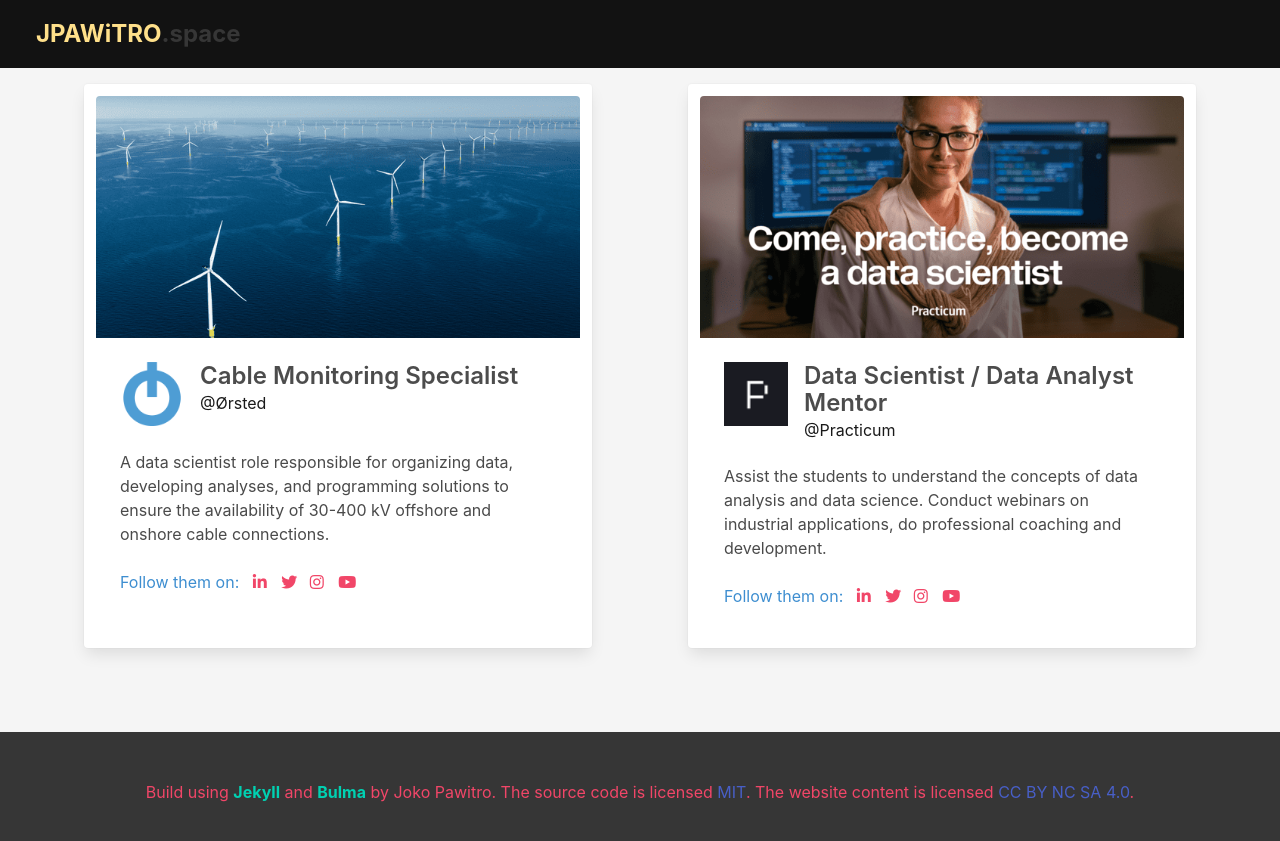
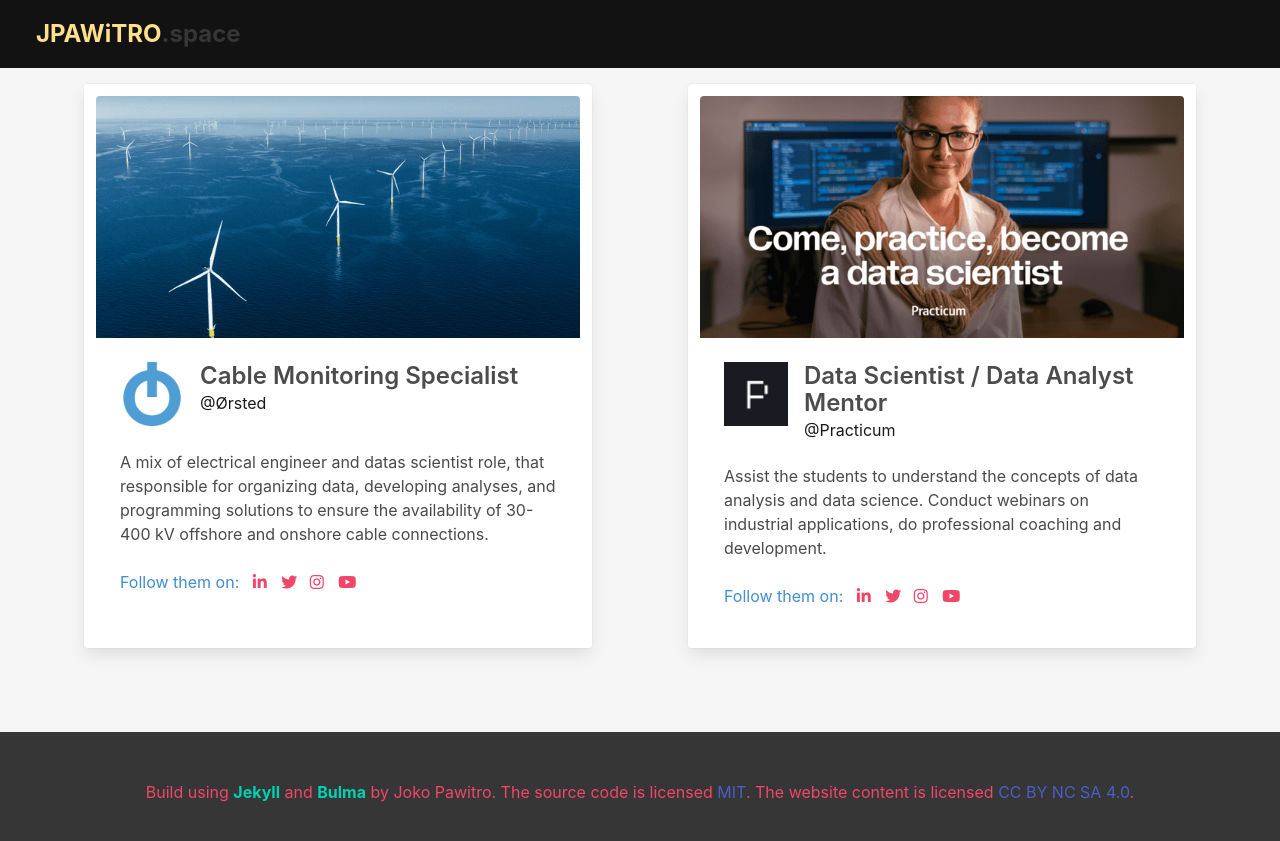
Before and after one commit to jpawitro/jpawitro.github.io, a Jekyll site: the page built from index.markdown, in a window 1280 px wide and 900 px high, scrolled down 1180 px. Shown: the top 841 px of the window. Built offline with Jekyll 4.4.1, drawn with Linux system fonts in a browser that asks for light colours; some of the changed text lies outside the part shown.

Commit message:
Update _config.yml

```diff
--- a/_config.yml
+++ b/_config.yml
@@ -20,7 +20,7 @@
 
 title: Jpawitro's Space
 name: Joko Pawitro
-occupation: '| Asset Engineer | Data Scientist | Business Analyst |'
+occupation: 'Engineer | Geek | Analyst'
 email: jpawitro@protonmail.com
 description: >- # this means to ignore newlines until "baseurl:"
   Joko Pawitro's personal page.
@@ -39,7 +39,7 @@
     logo: assets/images/Orsted.png
     image: assets/images/orsted_banner.png
     role: Cable Monitoring Specialist
-    responsibility: A data scientist role responsible for organizing data, developing analyses, and programming solutions to ensure the availability of 30-400 kV offshore and onshore cable connections.
+    responsibility: A mix of electrical engineer and datas scientist role, that responsible for organizing data, developing analyses, and programming solutions to ensure the availability of 30-400 kV offshore and onshore cable connections.
   - company: Practicum
     description: Practicum is an international training bootcamp that are 100% online and part time which offer various software engineering and data analytics courses. The company help people with versatile backgrounds learn a new profession online and kick start a sustainable career in tech
     url: https://practicum.com
```
